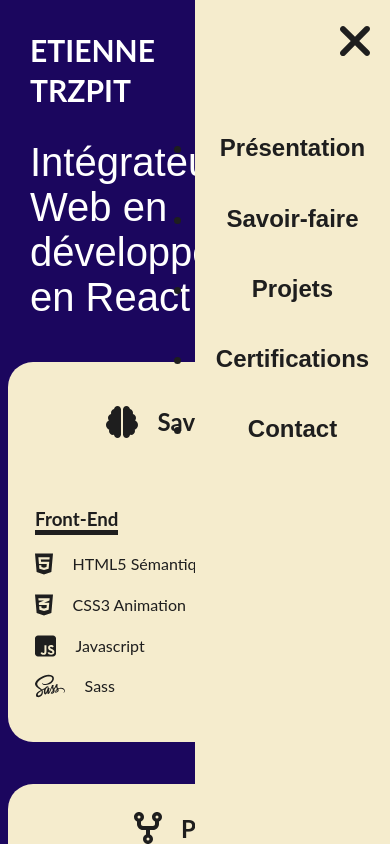
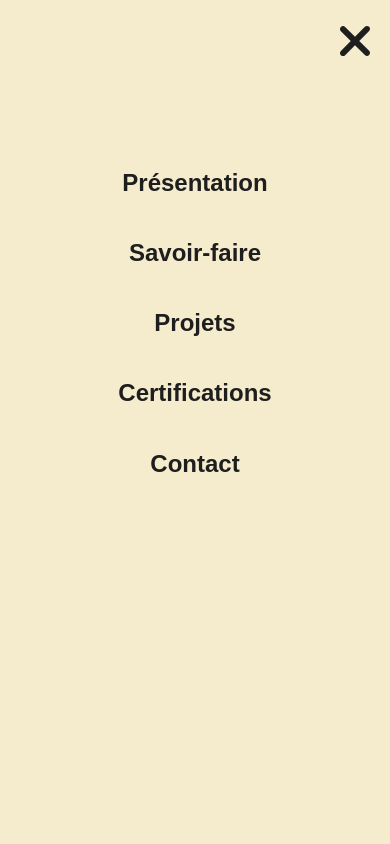
Before and after one commit to EtienneTrzpit/portfoliov3, a React (Vite) app: page / in a window 390 px wide. Both pictures are taken after a click on the icon 322 px from the left and 62 px from the top of the page. Shown: the top 844 px of the page. Built offline with nearby package versions, Linux system fonts and the light colour scheme.

Commit message:
renommage

```diff
--- a/src/components/Certifications.jsx
+++ b/src/components/Certifications.jsx
@@ -7,12 +7,12 @@ export default function Certifications() {
                 <h2 className='cards-header-title'>Certifications</h2>
             </div>
             <div className='cards-main'>
-                <section className='cards-box box-certifications'>
+                <article className='cards-box box-certifications'>
                     <h3 className='cards-box-title titles-certifications'>Simplifiez-vous le CSS avec Sass</h3>
-                </section>
-                <section className='cards-box box-certifications'>
+                </article>
+                <article className='cards-box box-certifications'>
                     <h3 className='cards-box-title titles-certifications'>Créer votre site web avec HTML5 et CSS3</h3>
-                </section>
+                </article>
             </div>
         </section>
 
--- a/src/components/Header.jsx
+++ b/src/components/Header.jsx
@@ -15,8 +15,7 @@ export default function Header() {
             <nav className='header-top'>
                 <p className='name'>ETIENNE TRZPIT</p>
                 <FontAwesomeIcon icon={faBars} size="4x" className='hamburger' onClick={() => handleItemClick(true)} />
-            </nav>
-            <nav className={activeMenu ? 'hamburger-menu' : 'hamburger-menu-hidden'}>
+                <div className={activeMenu ? 'hamburger-menu' : 'hamburger-menu-hidden'}>
                     <FontAwesomeIcon icon={faXmark} size="2xl" className='mark-menu' onClick={() => handleItemClick(false)} />
                     <ul className='list-sections'>
                         <li onClick={() => handleItemClick(false)}>
@@ -35,6 +34,7 @@ export default function Header() {
                             <a href='#'>Contact</a>
                         </li>
                     </ul>
+                </div>
             </nav>
         </header>
     )
--- a/src/components/Projets.jsx
+++ b/src/components/Projets.jsx
@@ -12,16 +12,16 @@ export default function Projets() {
                 <h2 className='cards-header-title'>Projets</h2>
             </div>
             <div className='cards-main'>
-                <section className='cards-box box-projects'>
+                <article className='cards-box box-projects'>
                     <img src={RidingCities} alt='skateboard' className='img'/>
                     <h3 className='cards-box-title titles-projects'>Riding Cities</h3>
                     <p>Projet HTML avec ajout de plusieurs sections</p>
-                </section>
-                <section className='cards-box box-projects'>
+                </article>
+                <article className='cards-box box-projects'>
                     <img src={Booki} alt='logo Booki' className='img'/>
                     <h3 className='cards-box-title titles-projects'>Booki</h3>
                     <p>Projet HTML avec ajout de plusieurs sections</p>
-                </section>
+                </article>
             </div>
         </section>
     )
--- a/src/components/SavoirFaire.jsx
+++ b/src/components/SavoirFaire.jsx
@@ -14,7 +14,7 @@ export default function SavoirFaire() {
                 <h2 className='cards-header-title'>Savoir-Faire</h2>
             </div>
             <div className='cards-main'>
-                <section className='cards-box box-knowledge'>
+                <article className='cards-box box-knowledge'>
                     <h3 className='cards-box-title titles-knowledge'>Front-End</h3>
                     <ul>
                         <li><FontAwesomeIcon icon={faHtml5} size='xl' className='knowledge-icons'/>HTML5 Sémantique</li>
@@ -22,8 +22,8 @@ export default function SavoirFaire() {
                         <li><FontAwesomeIcon icon={faSquareJs} size='xl' className='knowledge-icons'/>Javascript</li>
                         <li><FontAwesomeIcon icon={faSass} size='xl' className='knowledge-icons'/>Sass</li>
                     </ul>
-                </section>
-                <section className='cards-box box-knowledge'>
+                </article>
+                <article className='cards-box box-knowledge'>
                     <h3 className='cards-box-title titles-knowledge'>Déploiement</h3>
                     <ul>
                         <li>Git</li>
@@ -31,7 +31,7 @@ export default function SavoirFaire() {
                         <li>VS Code</li>
                         <li>Netlify</li>
                     </ul>
-                </section>
+                </article>
             </div>
         </section>
 
--- a/src/index.css
+++ b/src/index.css
@@ -214,7 +214,7 @@ body {
   }
 
   .hamburger-menu{
-    padding-top: 50px;
+    padding-top: 10vh;
     display: block;
     z-index: 1;
     position: fixed;
@@ -222,7 +222,7 @@ body {
     right: 0;
     background-color: var(--color5);
     height: 100vh;
-    width: 50vw;
+    width: 100vw;
     color: var(--color6);
     text-align: center;
     font-family: Oswald, sans-serif;
```
Lines whose indentation alone changed are shown as unchanged.
